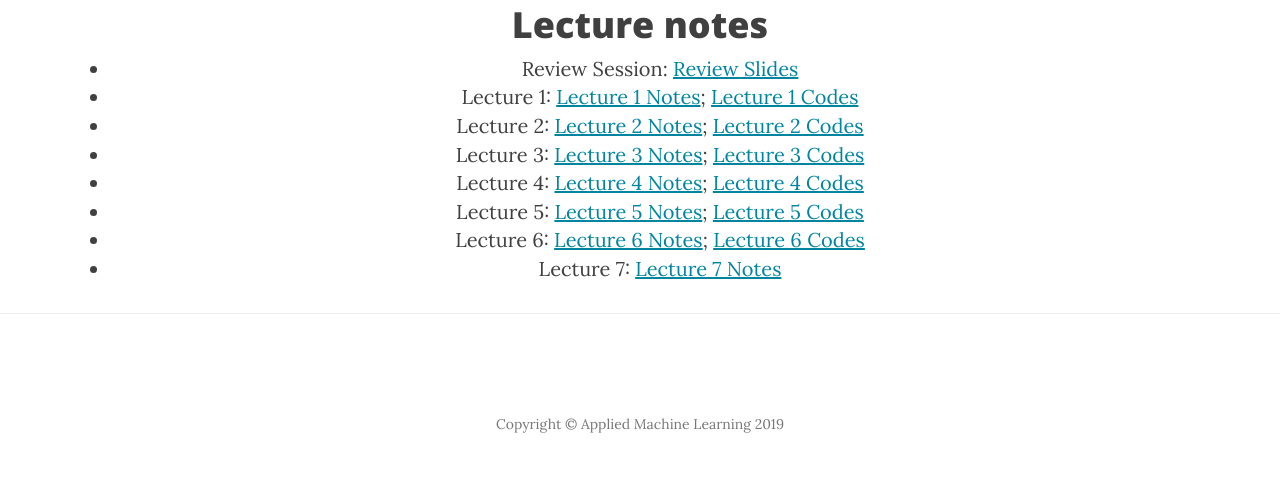
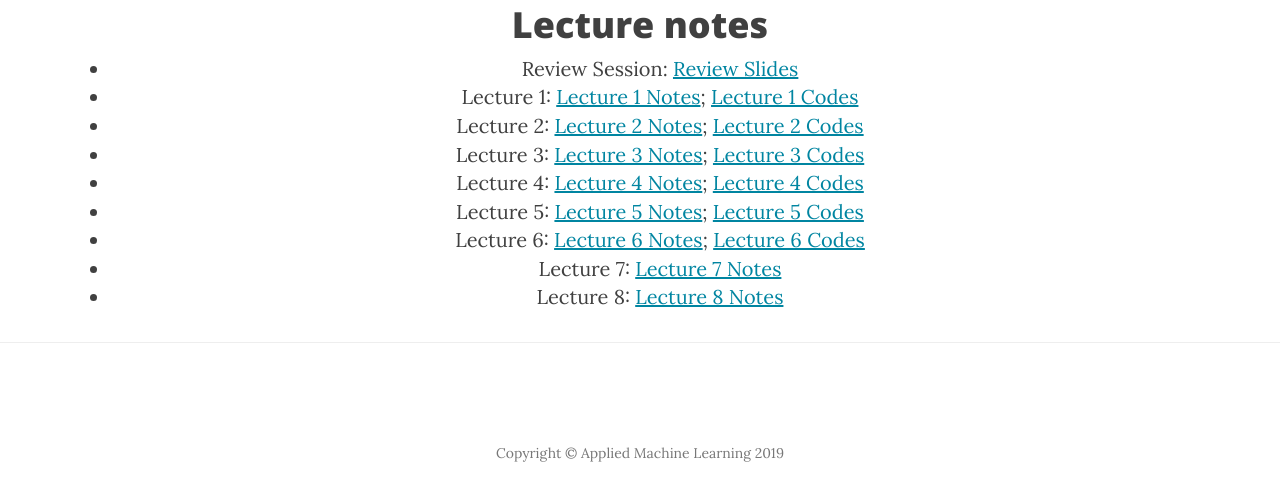
Before and after one commit to cs5785-2019/cs5785-2019.github.com, a plain HTML site: page lectures.html in a window 1280 px wide. Shown: the part 1888-2389 px from the top of the page. Drawn offline with nearby package versions, Linux system fonts and the light colour scheme.

Commit message:
Update lectures.html

```diff
--- a/lectures.html
+++ b/lectures.html
@@ -137,6 +137,9 @@ https://docs.google.com/presentation/d/1jyPYmaJXSt96q6lflMmuarQv1urAB6yMWaRHPzVL
     <li>
                     Lecture 7: <a href="Lectures/Lec 7/Lec 7.pdf">Lecture 7 Notes</a>
         </li>
+    <li>
+                    Lecture 8: <a href="Lectures/Lec 8/Lec 8.pdf">Lecture 8 Notes</a>
+        </li>
 <!--         <li><a href="https://raw.githubusercontent.com/awbennett/cs5785-fall2018-kallus-notes/master/2018_fall_notes/lecture_03/lec3.pdf">Lecture 3</a></li>
         <li><a href="https://raw.githubusercontent.com/awbennett/cs5785-fall2018-kallus-notes/master/2018_fall_notes/lecture_04/lec4.pdf">Lecture 4</a></li>
         <li><a href="https://raw.githubusercontent.com/awbennett/cs5785-fall2018-kallus-notes/master/2018_fall_notes/lecture_05/lec5.pdf">Lecture 5</a></li>
```
